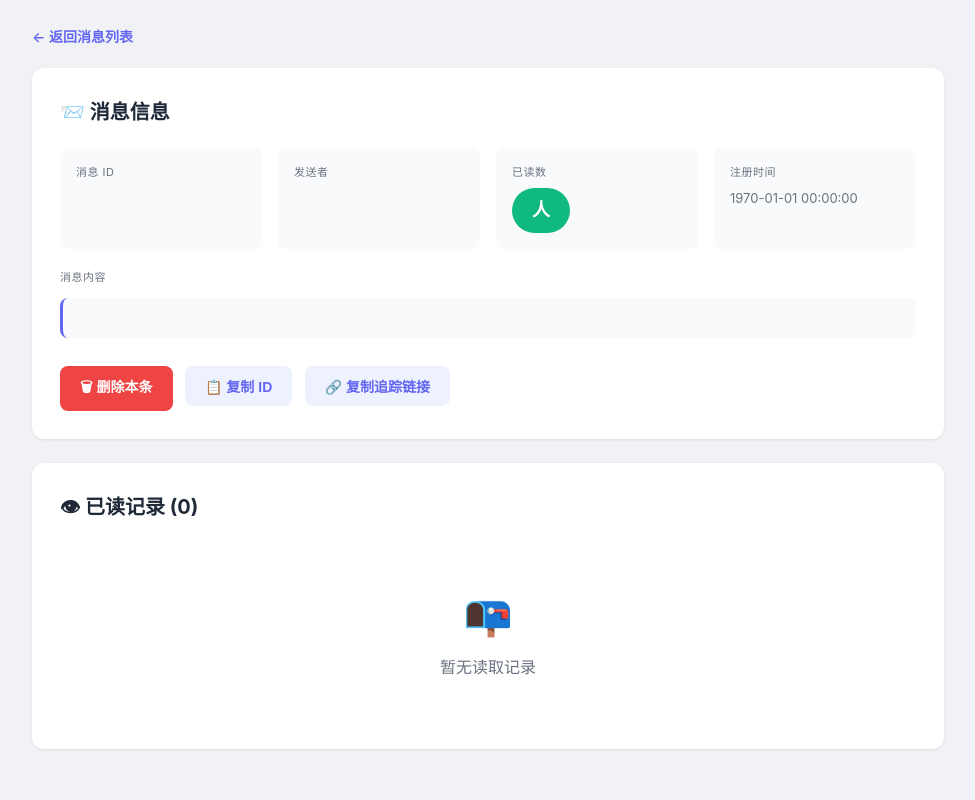
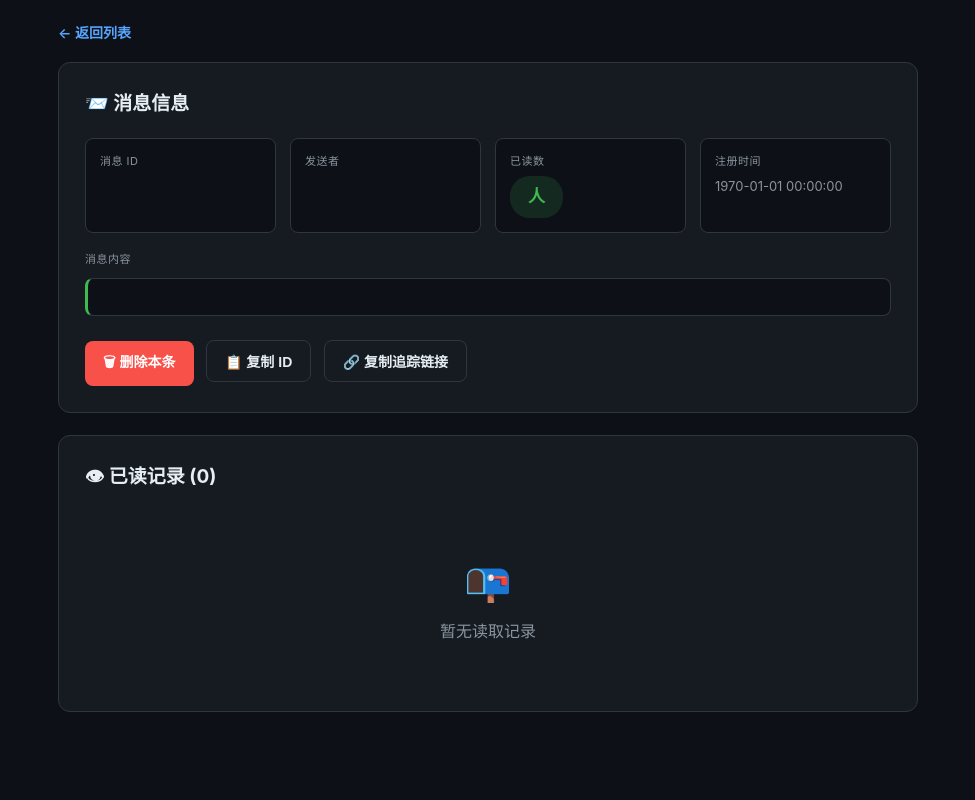
Before and after one commit to gaigebeckmanChristinaJames/read-receipt-tracker, a Flask app: template python/app/templates/detail.html in a window 1280 px wide. Shown: the whole page, without its empty margins (152-1127 px from the left). Run offline with Flask 3, Linux system fonts and the light colour scheme; the template is opened without the code that fills it, so the values that code supplies are empty.

Commit message:
UI改版: GitHub深色风格后台 (暗色主题+统计卡片+批量查询+CSV导出)

```diff
--- a/python/app/templates/detail.html
+++ b/python/app/templates/detail.html
@@ -5,87 +5,63 @@
 <meta name="viewport" content="width=device-width,initial-scale=1">
 <title>消息详情 · 已读追踪</title>
 <style>
-:root{--primary:#6366f1;--primary-dark:#4f46e5;--danger:#ef4444;--danger-hover:#dc2626;
---success:#10b981;--warning:#f59e0b;--bg:#f0f2f5;--card:#fff;--text:#1f2937;--t2:#6b7280;
---bd:#e5e7eb;--radius:12px;--shadow:0 1px 3px rgba(0,0,0,.08)}
+:root{--bg:#0d1117;--card:#161b22;--bd:#30363d;--text:#e6edf3;--t2:#8b949e;
+--primary:#3fb950;--danger:#f85149;--accent:#58a6ff}
 *{margin:0;padding:0;box-sizing:border-box}
-body{background:var(--bg);font-family:-apple-system,BlinkMacSystemFont,"Segoe UI",Roboto,"Helvetica Neue",Arial,sans-serif;color:var(--text);line-height:1.6}
-.container{max-width:960px;margin:0 auto;padding:24px}
-.back-link{display:inline-flex;align-items:center;gap:6px;color:var(--primary);text-decoration:none;font-weight:600;margin-bottom:20px;font-size:14px}
-.back-link:hover{text-decoration:underline}
-.card{background:var(--card);border-radius:var(--radius);padding:28px;margin-bottom:24px;box-shadow:var(--shadow)}
-.card h2{font-size:20px;margin-bottom:20px}
-.grid{display:grid;grid-template-columns:repeat(auto-fit,minmax(200px,1fr));gap:16px;margin-bottom:20px}
-.item{background:#f9fafb;padding:16px;border-radius:8px}
+body{background:var(--bg);font-family:-apple-system,BlinkMacSystemFont,"Segoe UI",Roboto,sans-serif;color:var(--text);line-height:1.6;min-height:100vh}
+.container{max-width:900px;margin:0 auto;padding:20px}
+.back-link{color:var(--accent);text-decoration:none;font-weight:600;margin-bottom:18px;display:inline-block;font-size:14px}
+.card{background:var(--card);border:1px solid var(--bd);border-radius:12px;padding:26px;margin-bottom:22px}
+.card h2{font-size:19px;margin-bottom:18px}
+.grid{display:grid;grid-template-columns:repeat(auto-fit,minmax(190px,1fr));gap:14px;margin-bottom:18px}
+.item{background:var(--bg);border:1px solid var(--bd);padding:14px;border-radius:8px}
 .label{font-size:11px;color:var(--t2);text-transform:uppercase;letter-spacing:.5px;margin-bottom:6px}
 .val{word-break:break-all;font-size:14px}
-.mono{font-family:"SF Mono","Fira Code",monospace;font-size:12px;color:var(--primary)}
-.content-box{background:#f9fafb;padding:20px;border-radius:8px;white-space:pre-wrap;font-size:15px;margin:12px 0;border-left:3px solid var(--primary)}
-.count-badge{display:inline-block;padding:8px 20px;border-radius:24px;background:var(--success);color:#fff;font-size:18px;font-weight:700}
-.count-badge.zero{background:#9ca3af}
-.geo-summary{display:flex;gap:8px;flex-wrap:wrap;margin-top:12px}
-.geo-chip{background:#eef2ff;color:#4338ca;padding:6px 14px;border-radius:20px;font-size:12px;font-weight:600}
-table{width:100%;border-collapse:collapse;margin-top:16px}
-th,td{padding:12px 16px;text-align:left;border-bottom:1px solid var(--bd);font-size:14px}
-th{background:#f9fafb;color:var(--t2);font-weight:600;font-size:12px;text-transform:uppercase}
-tr:hover td{background:#fafbff}
-.ip-cell{font-family:monospace;color:var(--primary);font-weight:600}
-.ua-cell{font-size:12px;color:var(--t2);max-width:280px;overflow:hidden;text-overflow:ellipsis;white-space:nowrap}
+.mono{font-family:"SF Mono",Consolas,monospace;font-size:12px;color:var(--accent)}
+.content-box{background:var(--bg);border:1px solid var(--bd);border-left:3px solid var(--primary);padding:18px;border-radius:8px;white-space:pre-wrap;font-size:15px;margin:10px 0}
+.count-badge{display:inline-block;padding:7px 18px;border-radius:20px;background:rgba(63,185,80,.15);color:var(--primary);font-size:17px;font-weight:700}
+.count-badge.zero{background:rgba(139,148,158,.15);color:var(--t2)}
+.geo-summary{display:flex;gap:8px;flex-wrap:wrap;margin:12px 0}
+.geo-chip{background:rgba(88,166,255,.12);color:var(--accent);padding:5px 13px;border-radius:16px;font-size:12px;font-weight:600}
+table{width:100%;border-collapse:collapse;margin-top:14px}
+th,td{padding:12px 14px;text-align:left;border-bottom:1px solid var(--bd);font-size:14px}
+th{background:#1c2129;color:var(--t2);font-weight:600;font-size:12px;text-transform:uppercase}
+tr:hover td{background:#1c2129}
+.ip-cell{font-family:monospace;color:var(--accent);font-weight:600}
+.ua-cell{font-size:12px;color:var(--t2);max-width:260px;overflow:hidden;text-overflow:ellipsis;white-space:nowrap}
 .time-cell{color:var(--t2);font-size:13px}
 .geo-cell{font-size:13px}
-.geo-flag{font-size:16px;margin-right:4px}
-.geo-none{color:#d1d5db}
-.btn-danger{background:var(--danger);color:#fff;border:none;padding:10px 20px;border-radius:8px;font-size:14px;font-weight:600;cursor:pointer;margin-top:16px;transition:background .15s}
-.btn-danger:hover{background:var(--danger-hover)}
-.btn-ghost{background:#eef2ff;color:var(--primary);border:none;padding:10px 20px;border-radius:8px;font-size:14px;font-weight:600;cursor:pointer;margin-top:16px;margin-left:8px}
+.geo-none{color:#484f58}
+.btn-danger{background:var(--danger);color:#fff;border:none;padding:10px 18px;border-radius:8px;font-size:14px;font-weight:600;cursor:pointer;margin-top:14px}
+.btn-danger:hover{opacity:.85}
+.btn-ghost{background:var(--card);color:var(--text);border:1px solid var(--bd);padding:10px 18px;border-radius:8px;font-size:14px;font-weight:600;cursor:pointer;margin-top:14px;margin-left:8px}
 .empty-state{padding:40px;text-align:center;color:var(--t2)}
-.empty-state .icon{font-size:40px;margin-bottom:8px}
+.empty-state .icon{font-size:38px;margin-bottom:8px}
 @media(max-width:640px){.grid{grid-template-columns:1fr}th:nth-child(3),td:nth-child(3){display:none}}
 </style>
 </head>
 <body>
 <div class="container">
+  <a class="back-link" href="/">← 返回列表</a>
 
-  <a class="back-link" href="/">← 返回消息列表</a>
-
-  <!-- 消息卡片 -->
   <div class="card">
     <h2>📨 消息信息</h2>
     <div class="grid">
-      <div class="item">
-        <div class="label">消息 ID</div>
-        <div class="val mono">{{message.id}}</div>
-      </div>
-      <div class="item">
-        <div class="label">发送者</div>
-        <div class="val">{{message.wx_id}}</div>
-      </div>
-      <div class="item">
-        <div class="label">已读数</div>
-        <div class="val"><span class="count-badge {%if message.read_cnt==0%}zero{%endif%}">{{message.read_cnt}} 人</span></div>
-      </div>
-      <div class="item">
-        <div class="label">注册时间</div>
-        <div class="val time-cell">{{message.registered_at|int|ts2date}}</div>
-      </div>
+      <div class="item"><div class="label">消息 ID</div><div class="val mono">{{message.id}}</div></div>
+      <div class="item"><div class="label">发送者</div><div class="val">{{message.wx_id}}</div></div>
+      <div class="item"><div class="label">已读数</div><div class="val"><span class="count-badge {%if message.read_cnt==0%}zero{%endif%}">{{message.read_cnt}} 人</span></div></div>
+      <div class="item"><div class="label">注册时间</div><div class="val time-cell">{{message.registered_at|int|ts2date}}</div></div>
     </div>
-
     <div class="label">消息内容</div>
     <div class="content-box">{{message.content}}</div>
-
-    <div class="toolbar-actions">
-      <button class="btn-danger" onclick="doDelete()">🗑 删除本条</button>
-      <button class="btn-ghost" onclick="copyID()">📋 复制 ID</button>
-      <button class="btn-ghost" onclick="copyPixel()">🔗 复制追踪链接</button>
-    </div>
+    <button class="btn-danger" onclick="doDelete()">🗑 删除本条</button>
+    <button class="btn-ghost" onclick="copyID()">📋 复制 ID</button>
+    <button class="btn-ghost" onclick="copyPixel()">🔗 复制追踪链接</button>
   </div>
 
-  <!-- 已读记录卡片 -->
   <div class="card">
     <h2>👁 已读记录 ({{reads|length}})</h2>
-
     {%if reads%}
-    <!-- 地理位置汇总 -->
     {%if has_geo%}
     <div class="geo-summary">
       {%set ns = namespace(countries=[]) %}
@@ -102,11 +78,8 @@ tr:hover td{background:#fafbff}
       {%endif%}
     </div>
     {%endif%}
-
     <table>
-      <thead>
-        <tr><th>IP 地址</th><th>📍 地理位置</th><th>User-Agent</th><th>读取时间</th></tr>
-      </thead>
+      <thead><tr><th>IP 地址</th><th>📍 地理位置</th><th>User-Agent</th><th>读取时间</th></tr></thead>
       <tbody>
         {%for r in reads%}
         <tr>
@@ -116,9 +89,7 @@ tr:hover td{background:#fafbff}
               {%if r.country%}{{r.country}}{%endif%}
               {%if r.region%} · {{r.region}}{%endif%}
               {%if r.city%} · {{r.city}}{%endif%}
-            {%else%}
-              <span class="geo-none">—</span>
-            {%endif%}
+            {%else%}<span class="geo-none">—</span>{%endif%}
           </td>
           <td class="ua-cell" title="{{r.user_agent}}">{{r.user_agent or "—"}}</td>
           <td class="time-cell">{{r.read_at|int|ts2date}}</td>
@@ -127,13 +98,9 @@ tr:hover td{background:#fafbff}
       </tbody>
     </table>
     {%else%}
-    <div class="empty-state">
-      <div class="icon">📭</div>
-      <p>暂无读取记录</p>
-    </div>
+    <div class="empty-state"><div class="icon">📭</div><p>暂无读取记录</p></div>
     {%endif%}
   </div>
-
 </div>
 
 <script>
```
